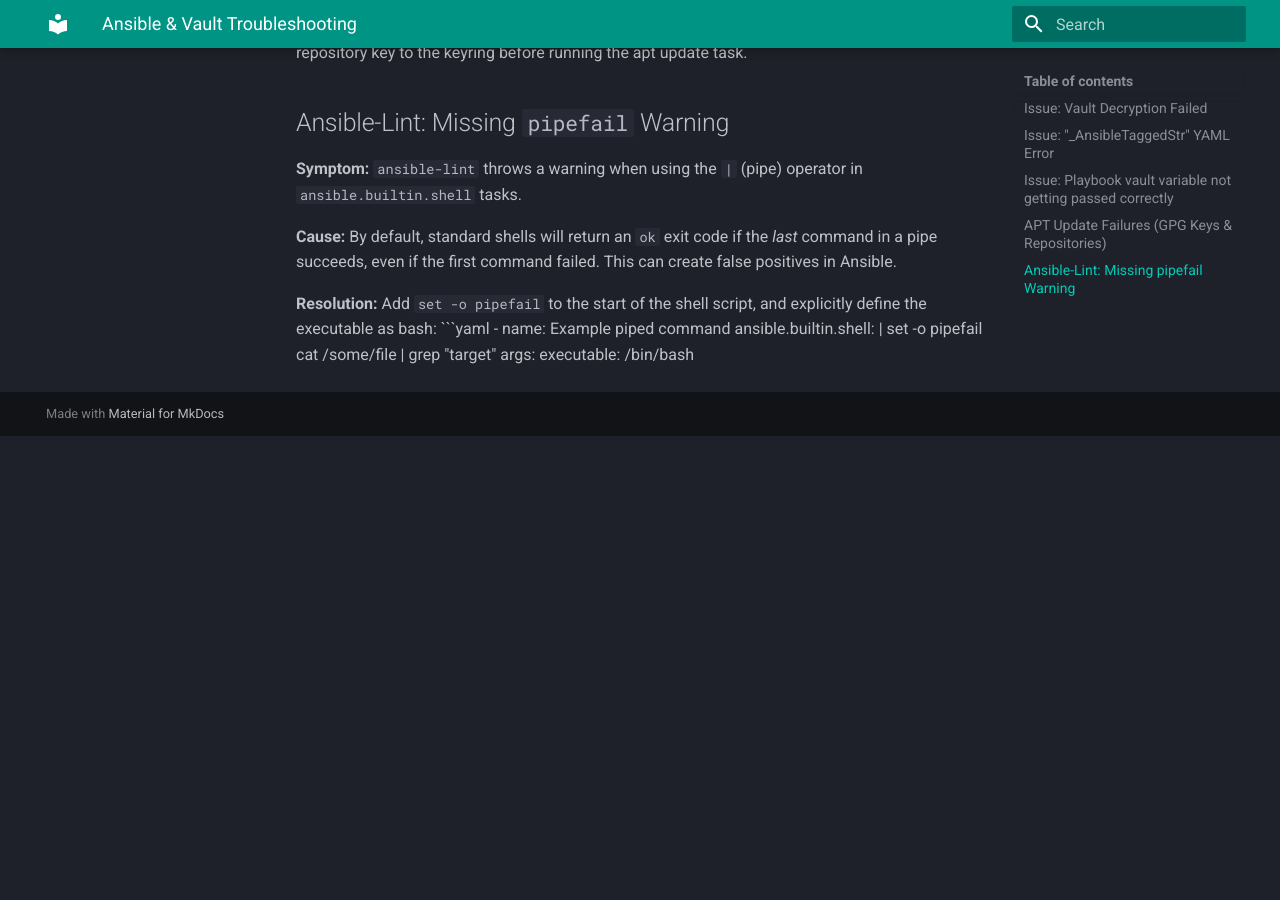
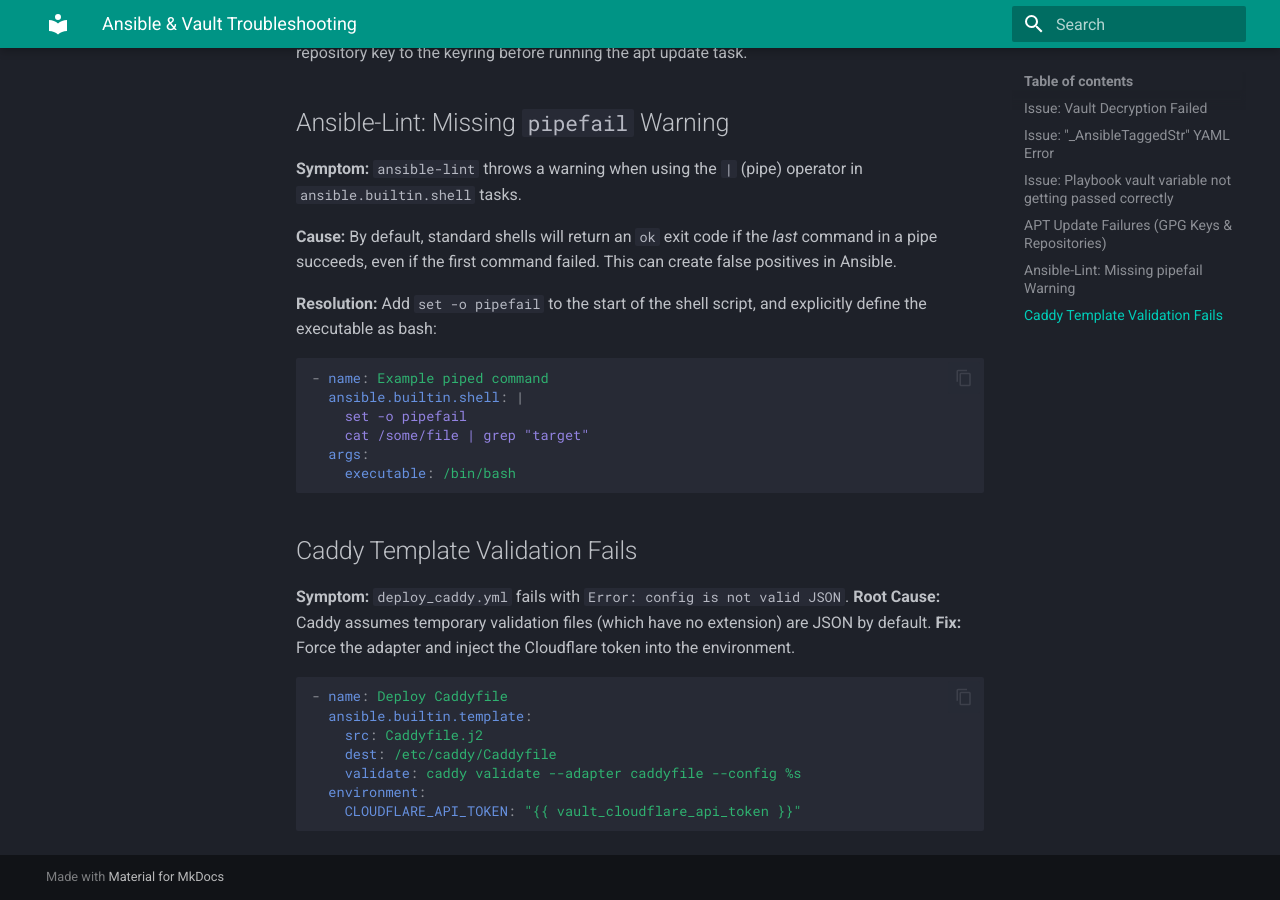
Before and after one commit to POTTERMAN1/homelab, an MkDocs documentation site: the page built from docs/troubleshooting/ansible.md, in a window 1280 px wide and 900 px high, scrolled down 1248 px. Built offline with MkDocs 1.6.1 and Material for MkDocs 9.7.7, drawn with Linux system fonts in a browser that asks for light colours; before the commit the page ends 1684 px from its top, so only the background shows below that.

Commit message:
chore: docs update

````diff
--- a/docs/troubleshooting/ansible.md
+++ b/docs/troubleshooting/ansible.md
@@ -53,3 +53,19 @@
     cat /some/file | grep "target"
   args:
     executable: /bin/bash
+```
+## Caddy Template Validation Fails
+
+**Symptom:** `deploy_caddy.yml` fails with `Error: config is not valid JSON`.
+**Root Cause:** Caddy assumes temporary validation files (which have no extension) are JSON by default.
+**Fix:** Force the adapter and inject the Cloudflare token into the environment.
+
+```yaml
+- name: Deploy Caddyfile
+  ansible.builtin.template:
+    src: Caddyfile.j2
+    dest: /etc/caddy/Caddyfile
+    validate: caddy validate --adapter caddyfile --config %s
+  environment:
+    CLOUDFLARE_API_TOKEN: "{{ vault_cloudflare_api_token }}"
+```
````
